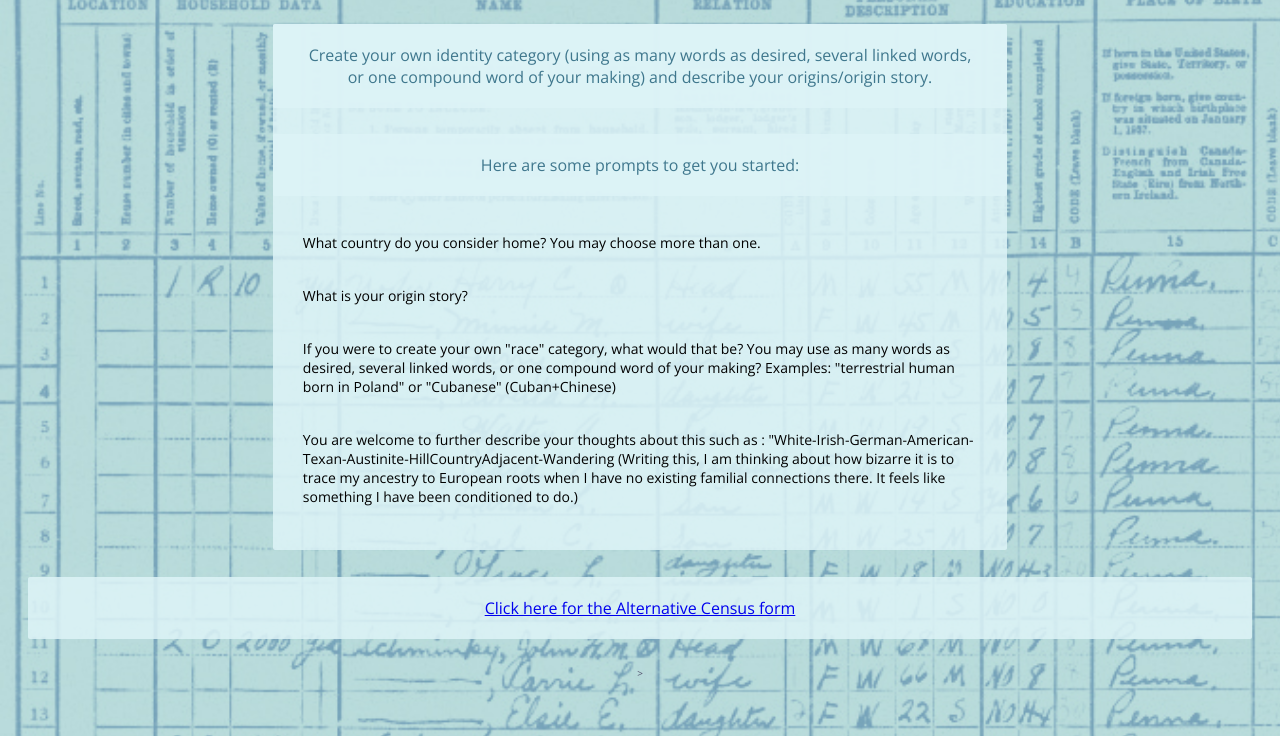
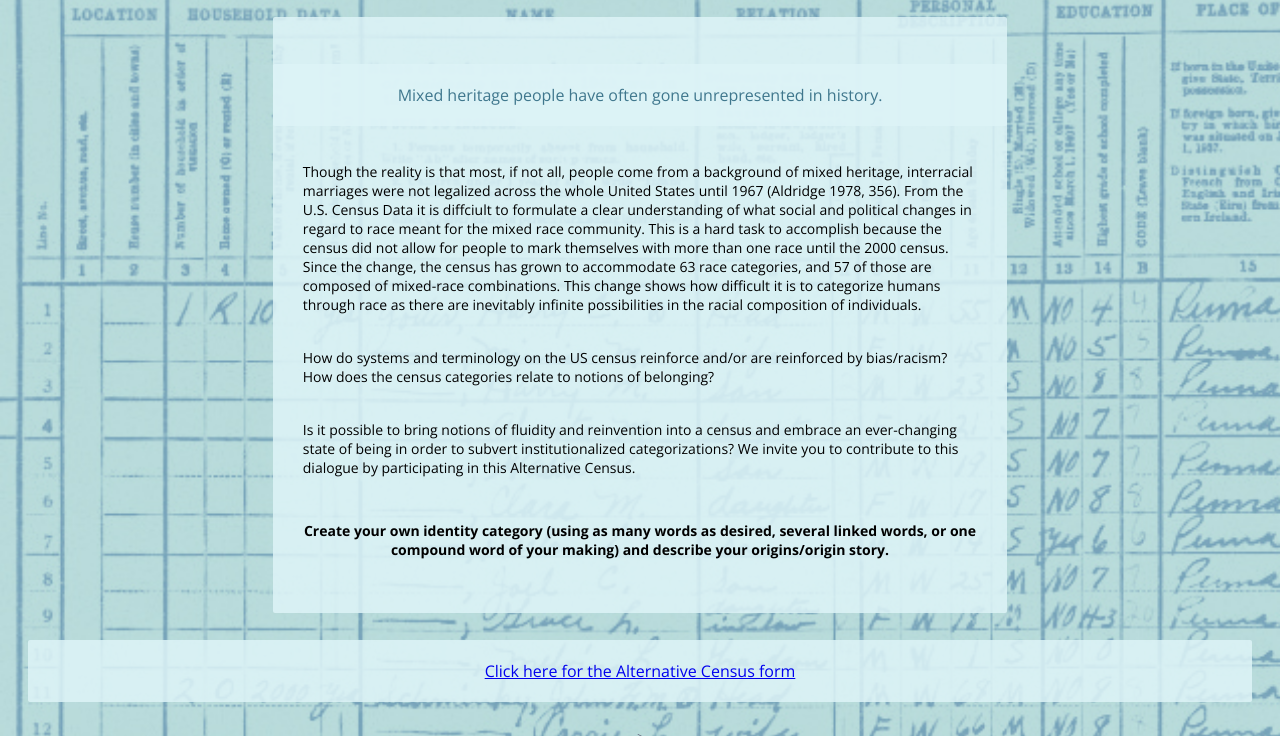
Before and after one commit to Moninika/Project_2_copy, a website: page public/census.html in a window 1280 px wide. Shown: the part 161-897 px from the top of the page. Drawn offline with nearby package versions, Linux system fonts and the light colour scheme; no server answers.

Commit message:
alternative census

```diff
--- a/public/census.html
+++ b/public/census.html
@@ -47,28 +47,24 @@
     </div>
 
     <div class=project_section-desc>
+        <p></p>
         <h5>
-            Create your own identity category (using as many words as desired, several linked words, or one compound word of your making) and describe your origins/origin story.
+            Mixed heritage people have often gone unrepresented in history.
         </h5>
-
-        <h5>
-            Here are some prompts to get you started:
-        </h5>
-
         <p>
-            What country do you consider home? You may choose more than one.
+            Though the reality is that most, if not all, people come from a background of mixed heritage, interracial marriages were not legalized across the whole United States until 1967 (Aldridge 1978, 356). From the U.S. Census Data it is diffciult to formulate a clear understanding of what social and political changes in regard to race meant for the mixed race community. This is a hard task to accomplish because the census did not allow for people to mark themselves with more than one race until the 2000 census. Since the change, the census has grown to accommodate 63 race categories, and 57 of those are composed of mixed-race combinations. This change shows how difficult it is to categorize humans through race as there are inevitably infinite possibilities in the racial composition of individuals.
         </p>
 
-        <p>
-            What is your origin story?
-        </p>
+            <p>
+                How do systems and terminology on the US census reinforce and/or are reinforced by bias/racism? How does the census categories relate to notions of belonging?
+            </p>
 
-        <p>
-            If you were to create your own "race" category, what would that be? You may use as many words as desired, several linked words, or one compound word of your making? Examples: "terrestrial human born in Poland" or "Cubanese" (Cuban+Chinese)
-        </p>
-        <p>
-            You are welcome to further describe your thoughts about this such as : "White-Irish-German-American-Texan-Austinite-HillCountryAdjacent-Wandering (Writing this, I am thinking about how bizarre it is to trace my ancestry to European roots when I have no existing familial connections there. It feels like something I have been conditioned to do.)
-        </p>
+            <p>
+                Is it possible to bring notions of fluidity and reinvention into a census and embrace an ever-changing state of being in order to subvert institutionalized categorizations? We invite you to contribute to this dialogue by participating in this Alternative Census.
+            </p>
+            <h3>
+                Create your own identity category (using as many words as desired, several linked words, or one compound word of your making) and describe your origins/origin story.
+            </h3>
         <p></p>
       </div>
 
--- a/public/style.css
+++ b/public/style.css
@@ -43,7 +43,7 @@ h2{
 }
 
 h3{
-    padding-top: 20px;
+    padding: 20px;
     font-size: 14px;
     color: black;
 }
```
Also changed, not shown: public/about.html (+6 -0 lines).
